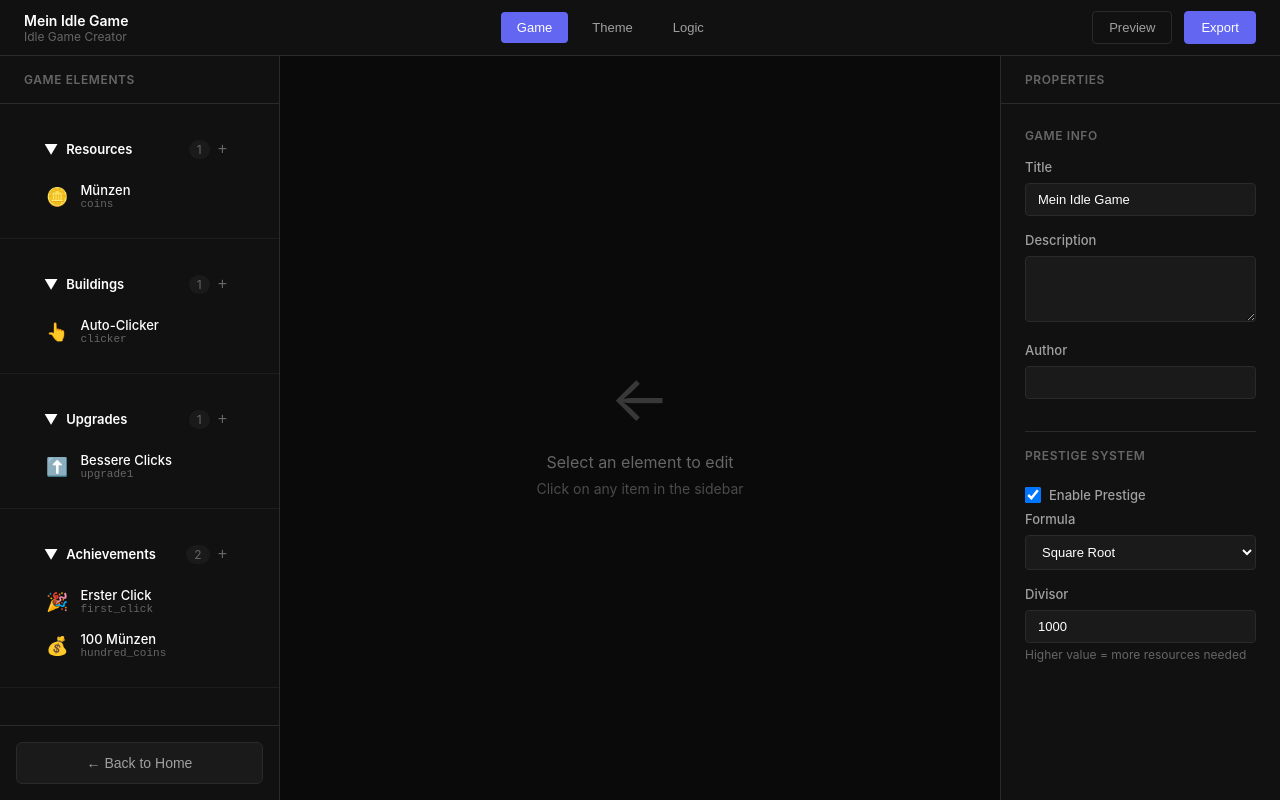
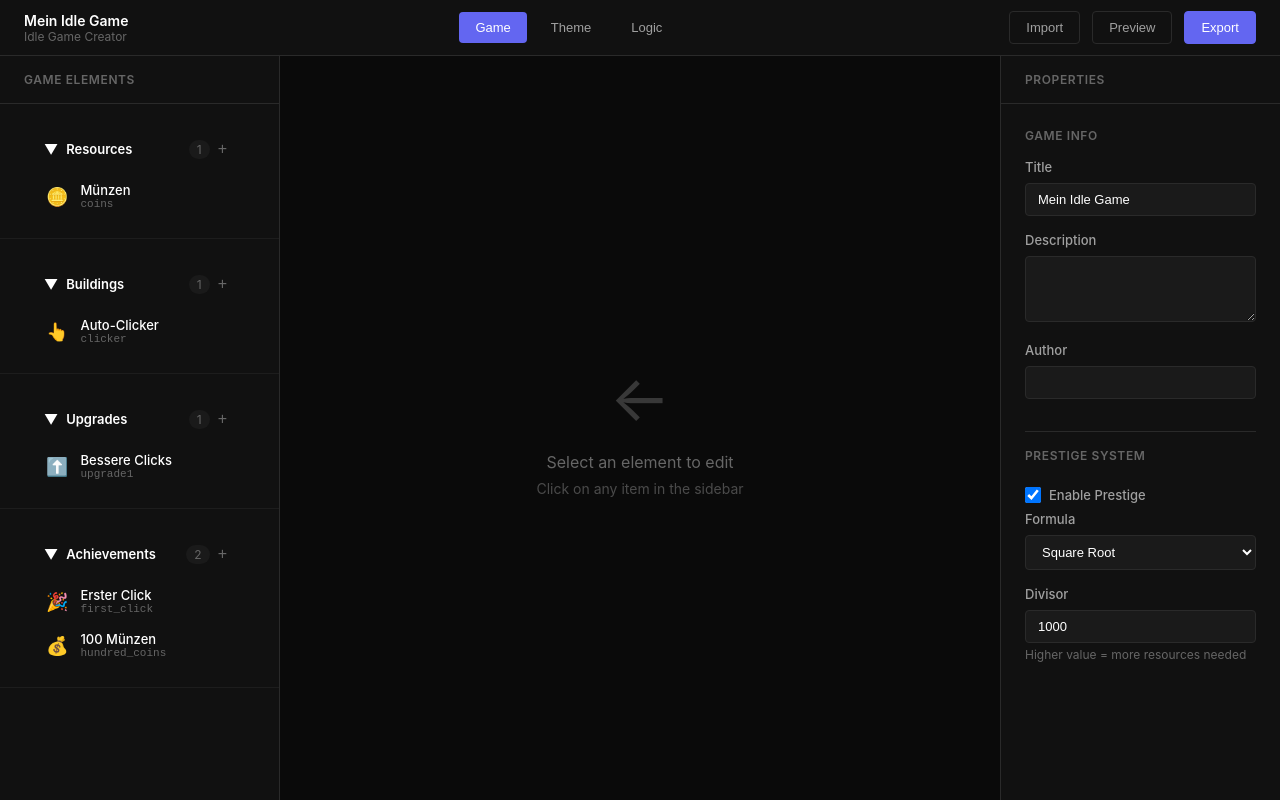
Before and after one commit to ibimspumo/IdleCreator, a React (Vite) app: page / in a window 1280 px wide. Built offline with nearby package versions, Linux system fonts and the light colour scheme.

Commit message:
Feature: Add import functionality to GameEditor

```diff
--- a/src/components/Editor/GameEditor.jsx
+++ b/src/components/Editor/GameEditor.jsx
@@ -27,17 +27,37 @@ import {
   ResourceProperties
 } from './GameEditorHelpers';
 
-function GameEditor({ onPreview, onBackToHome }) {
+function GameEditor({ onPreview }) {
   const [gameData, setGameData] = useState(CompressionUtils.createTemplate());
   const [selectedItem, setSelectedItem] = useState(null);
   const [selectedTab, setSelectedTab] = useState('game');
   const [exportString, setExportString] = useState('');
+  const [importString, setImportString] = useState(''); // State to control import modal
 
   const logicSetNodesRef = useRef(null);
   const logicUpdateNodeDataRef = useRef(null);
   const logicOnSaveRef = useRef(null);
 
   const [selectedLogicNode, setSelectedLogicNode] = useState(null);
+
+  const handleImportEditor = (compressedString) => {
+    const gameData = CompressionUtils.decompress(compressedString);
+
+    if (!gameData) {
+      alert('Import fehlgeschlagen: Ungültiger Code');
+      return;
+    }
+
+    const validation = CompressionUtils.validate(gameData);
+    if (!validation.valid) {
+      alert(`Import fehlgeschlagen: ${validation.error}`);
+      return;
+    }
+
+    setGameData(gameData);
+    setImportString(''); // Close the import modal
+    alert('Game erfolgreich importiert!');
+  };
 
   const selectItem = (type, id) => {
     setSelectedItem({ type, id });
@@ -242,6 +262,9 @@ function GameEditor({ onPreview, onBackToHome }) {
           </div>
 
           <div className="toolbar-right">
+            <button className="toolbar-button" onClick={() => setImportString('open')}>
+              Import
+            </button>
             <button className="toolbar-button" onClick={handlePreviewClick}>
               Preview
             </button>
@@ -315,34 +338,7 @@ function GameEditor({ onPreview, onBackToHome }) {
           </div>
 
           {/* Back Button at bottom of sidebar */}
-          <div style={{ padding: '1rem', marginTop: 'auto', borderTop: '1px solid var(--border-primary)' }}>
-            <button
-              onClick={onBackToHome}
-              style={{
-                width: '100%',
-                padding: '0.75rem',
-                background: 'var(--bg-tertiary)',
-                border: '1px solid var(--border-primary)',
-                borderRadius: '6px',
-                color: 'var(--text-secondary)',
-                cursor: 'pointer',
-                fontSize: '0.875rem',
 
-                fontWeight: 500,
-                transition: 'all 0.2s'
-              }}
-              onMouseEnter={e => {
-                e.target.style.background = 'var(--bg-hover)';
-                e.target.style.color = 'var(--text-primary)';
-              }}
-              onMouseLeave={e => {
-                e.target.style.background = 'var(--bg-tertiary)';
-                e.target.style.color = 'var(--text-secondary)';
-              }}
-            >
-              ← Back to Home
-            </button>
-          </div>
         </div>
 
       {/* Center Canvas */}
@@ -477,6 +473,31 @@ function GameEditor({ onPreview, onBackToHome }) {
           </div>
         </div>
       )}
+
+      {/* Import Modal */}
+      {importString && (
+        <div className="export-modal" onClick={() => setImportString('')}> {/* Reusing export-modal styles */}
+          <div className="export-content" onClick={e => e.stopPropagation()}> {/* Reusing export-content styles */}
+            <h2>Import Game</h2>
+            <p>Paste your game export code here:</p>
+            <textarea
+              className="export-textarea" // Reusing export-textarea styles
+              value={importString === 'open' ? '' : importString} // Clear content if just opened
+              onChange={(e) => setImportString(e.target.value)}
+              placeholder="Paste export code here..."
+              rows={10}
+            />
+            <div className="export-actions">
+              <button onClick={() => setImportString('')} className="btn-secondary">
+                Cancel
+              </button>
+              <button onClick={() => handleImportEditor(importString)} className="btn-primary">
+                Import Game
+              </button>
+            </div>
+          </div>
+        </div>
+      )}
       </div>
     </GameDataContext.Provider>
   );
```
